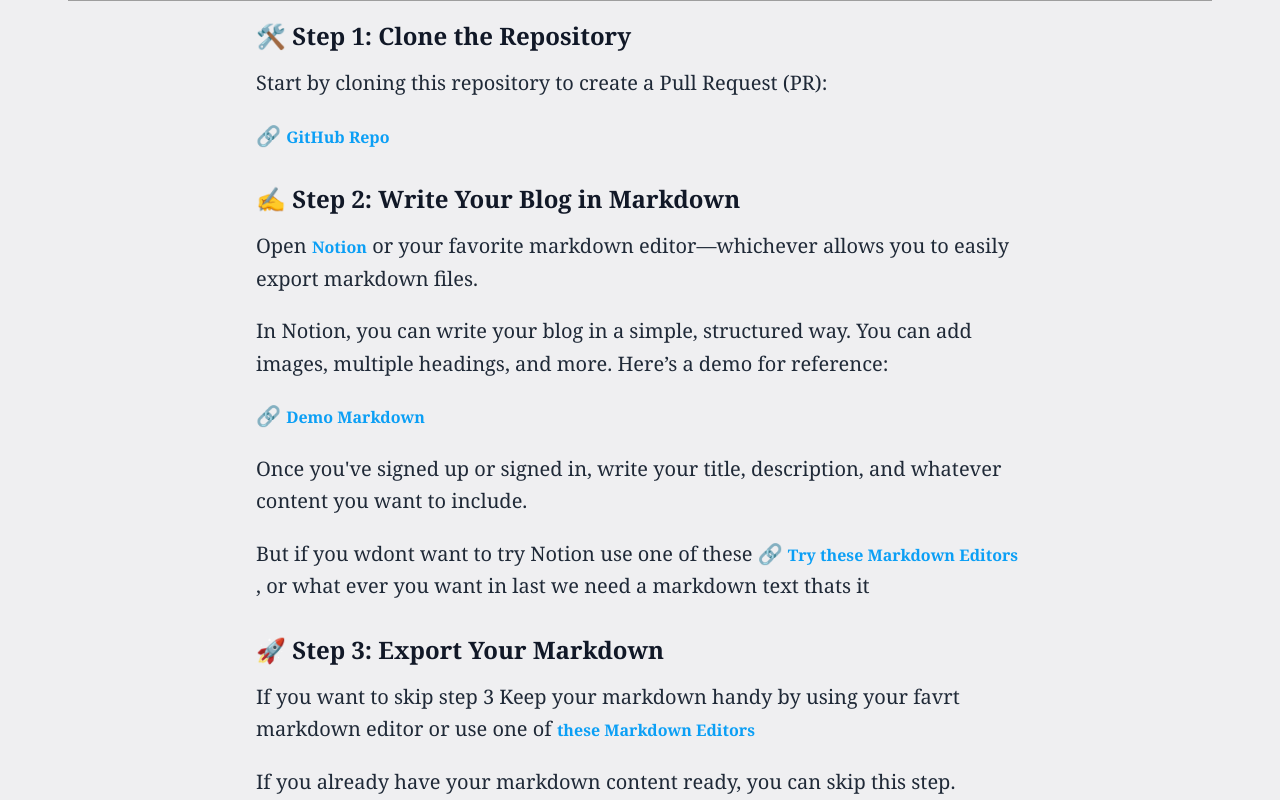
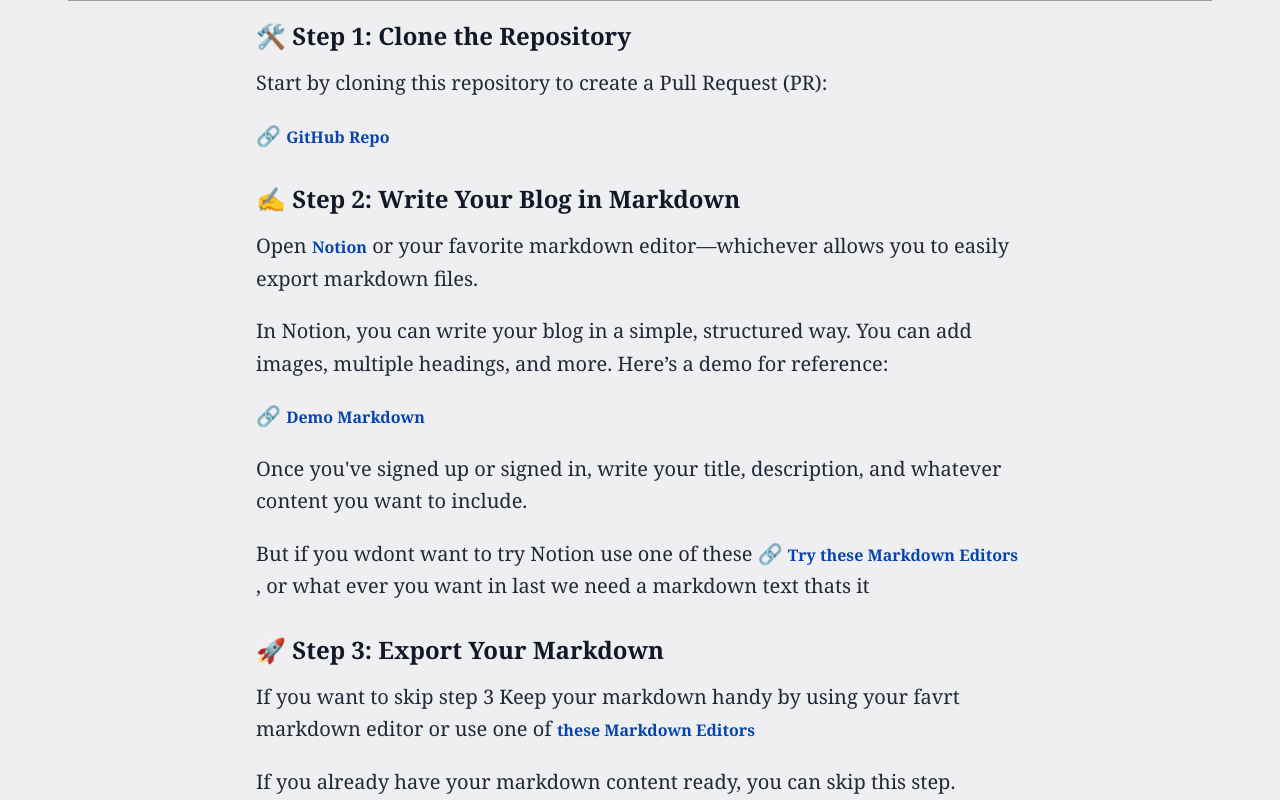
Before and after one commit to ashumsd7/heyashu, a Next.js app: page /blogs/how-to-write-blog in a window 1280 px wide. Shown: the part 820-1620 px from the top of the page. Built offline with nearby package versions, Linux system fonts and the light colour scheme; grey boxes are pictures that could not be loaded; a web font is replaced by a local one.

Commit message:
fix: Styles

```diff
--- a/src/components/base/Markdown.jsx
+++ b/src/components/base/Markdown.jsx
@@ -11,17 +11,22 @@ function Markdown({ content, large }) {
       components={{
         a: ({ children, ...props }) => (
           <a
-            className="text-blue-600 hover:text-blue-800 text-base underline markdown-a"
+            className="text-[#1a0dab ] hover:[#0645ad] text-base underline markdown-a"
             {...props}
           >
             {children}
           </a>
         ),
-        h3: ({ children, ...props }) => (
-          <h3
-            className=" mt-16"
+        strong: ({ children, ...props }) => (
+          <strong
+            className="text-orange-600 hover:text-orange-800   text-base "
             {...props}
           >
+            {children}
+          </strong>
+        ),
+        h3: ({ children, ...props }) => (
+          <h3 className=" mt-16" {...props}>
             {children}
           </h3>
         ),
--- a/src/styles/globals.css
+++ b/src/styles/globals.css
@@ -81,10 +81,14 @@ body {
   font-family: source-serif-pro, Georgia, Cambria, "Times New Roman", Times, serif !important;
 }
 .markdown-a{
-  color: #0b9ff5;
+  color: #0645ad;
   text-decoration: none;
   transition: color 0.3s ease;
   font-weight: bolder;
+
+}
+.markdown-a:hover{
+  color: #04204d;
 }
 .markdown-pre{
   color: #cdd9e0;
@@ -99,3 +103,10 @@ body {
   margin-top: 3rem;
   width: 100%;
 }
+.stylish-underline {
+  transition: all 0.5s ease-in-out;
+  color: black;
+}
+.transition-underline {
+  transition: all 0.5s ease-in-out;
+}
```
